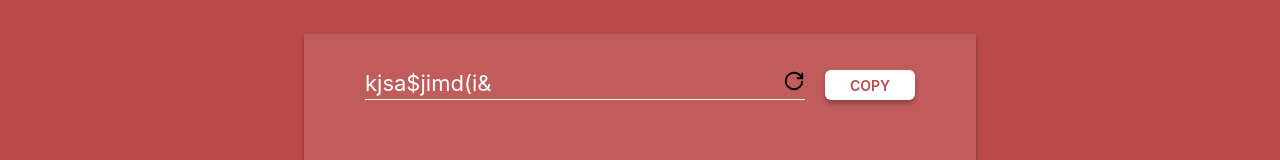
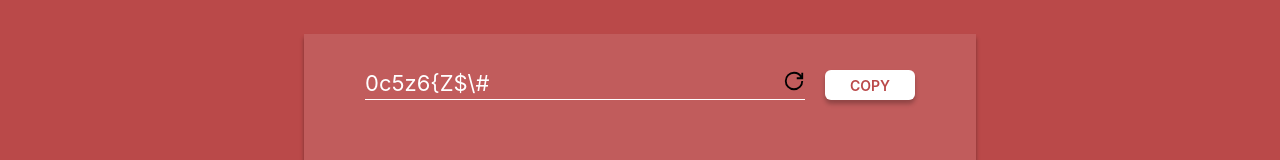
Before and after one commit to Murilo-Luciano/password-generator, a Next.js app: page / in a window 1280 px wide. Shown: the part 131-291 px from the top of the page. Built offline with nearby package versions, Linux system fonts and the light colour scheme.

Commit message:
generating password

```diff
--- a/pages/api/passwordGenerator.ts
+++ b/pages/api/passwordGenerator.ts
@@ -13,14 +13,14 @@ export interface PasswordOptionProps {
   hasNumber: boolean;
   hasUppercase: boolean;
   hasLowercase: boolean;
-  hasSymbols: boolean;
+  hasSymbol: boolean;
 }
 
 const initialOptions = {
   hasNumber: true,
   hasUppercase: true,
   hasLowercase: true,
-  hasSymbols: true,
+  hasSymbol: true,
 };
 
 function passwordGenerator(
@@ -65,7 +65,7 @@ function handleOptions(possibility: number[], options: PasswordOptionProps) {
   if (!options.hasUppercase) {
     possibility = removePossibilities(possibility, range(65, 90));
   }
-  if (!options.hasSymbols) {
+  if (!options.hasSymbol) {
     symbolsCharRanges.forEach(
       (range) => (possibility = removePossibilities(possibility, range))
     );
@@ -91,10 +91,8 @@ function getRandomOnRange(max: number, min: number) {
 }
 
 export default function handler(req: NextApiRequest, res: NextApiResponse) {
-  console.log("AQUI !!!!!!!!!!!!!!!1");
-
   if (req.method == "GET") {
-    const { length, hasUppercase, hasLowercase, hasNumber, hasSymbols } =
+    const { length, hasUppercase, hasLowercase, hasNumber, hasSymbol } =
       req.query;
 
     if (!length) {
@@ -106,7 +104,7 @@ export default function handler(req: NextApiRequest, res: NextApiResponse) {
       hasUppercase: hasUppercase === "true",
       hasLowercase: hasLowercase === "true",
       hasNumber: hasNumber === "true",
-      hasSymbols: hasSymbols === "true",
+      hasSymbol: hasSymbol === "true",
     });
 
     res.status(200).json({ password });
--- a/pages/index.tsx
+++ b/pages/index.tsx
@@ -1,21 +1,45 @@
 import { Checkbox, Slider } from "@mui/material";
-import React from "react";
+import React, { useEffect, useState } from "react";
 import { IconContext } from "react-icons";
 import { GrRefresh } from "react-icons/gr";
 
 export default function Home() {
+  const [passwordLength, setPasswordLength] = useState(10);
+  const [hasNumber, setHasNumber] = useState(true);
+  const [hasSymbol, setHasSymbol] = useState(true);
+  const [hasLowercase, setHasLowercase] = useState(true);
+  const [hasUppercase, setHasUppercase] = useState(true);
+  const [password, setPassword] = useState();
+
+  const getPassword = async () => {
+    const res = await fetch(
+      `/api/passwordGenerator?length=${passwordLength}&hasNumber=${hasNumber}&hasSymbol=${hasSymbol}&hasLowercase=${hasLowercase}&hasUppercase=${hasUppercase}`
+    );
+
+    setPassword((await res.json()).password);
+  };
+
+  useEffect(() => {
+    getPassword();
+  }, [passwordLength, hasNumber, hasSymbol, hasLowercase, hasUppercase]);
+
   return (
     <>
       <div className="header">Password Generator</div>
       <div className="contentContainer">
         <div className="passwordDisplayContainer">
           <div className="passwordTextField">
-            {"kjsa$jimd(i&"}
+            {password}
             <IconContext.Provider value={{ className: "icon" }}>
               <GrRefresh />
             </IconContext.Provider>
           </div>
-          <div className="copyButton">COPY</div>
+          <div
+            className="copyButton"
+            onClick={() => navigator.clipboard.writeText(password!)}
+          >
+            COPY
+          </div>
         </div>
         <div className="passwordOptionsContainer">
           <Slider
@@ -23,6 +47,7 @@ export default function Home() {
             max={50}
             min={1}
             defaultValue={10}
+            onChange={(_, value) => setPasswordLength(value as number)}
             sx={{
               color: "#BA4949",
               "& .MuiSlider-rail": {
@@ -44,6 +69,7 @@ export default function Home() {
                       color: "white",
                     },
                   }}
+                  onChange={(_, checked) => setHasNumber(checked)}
                 />
                 Number
               </div>
@@ -56,6 +82,7 @@ export default function Home() {
                       color: "white",
                     },
                   }}
+                  onChange={(_, checked) => setHasSymbol(checked)}
                 />
                 Symbol
               </div>
@@ -70,6 +97,7 @@ export default function Home() {
                       color: "white",
                     },
                   }}
+                  onChange={(_, checked) => setHasLowercase(checked)}
                 />
                 Lowercase
               </div>
@@ -82,6 +110,7 @@ export default function Home() {
                       color: "white",
                     },
                   }}
+                  onChange={(_, checked) => setHasUppercase(checked)}
                 />
                 Uppercase
               </div>
```
